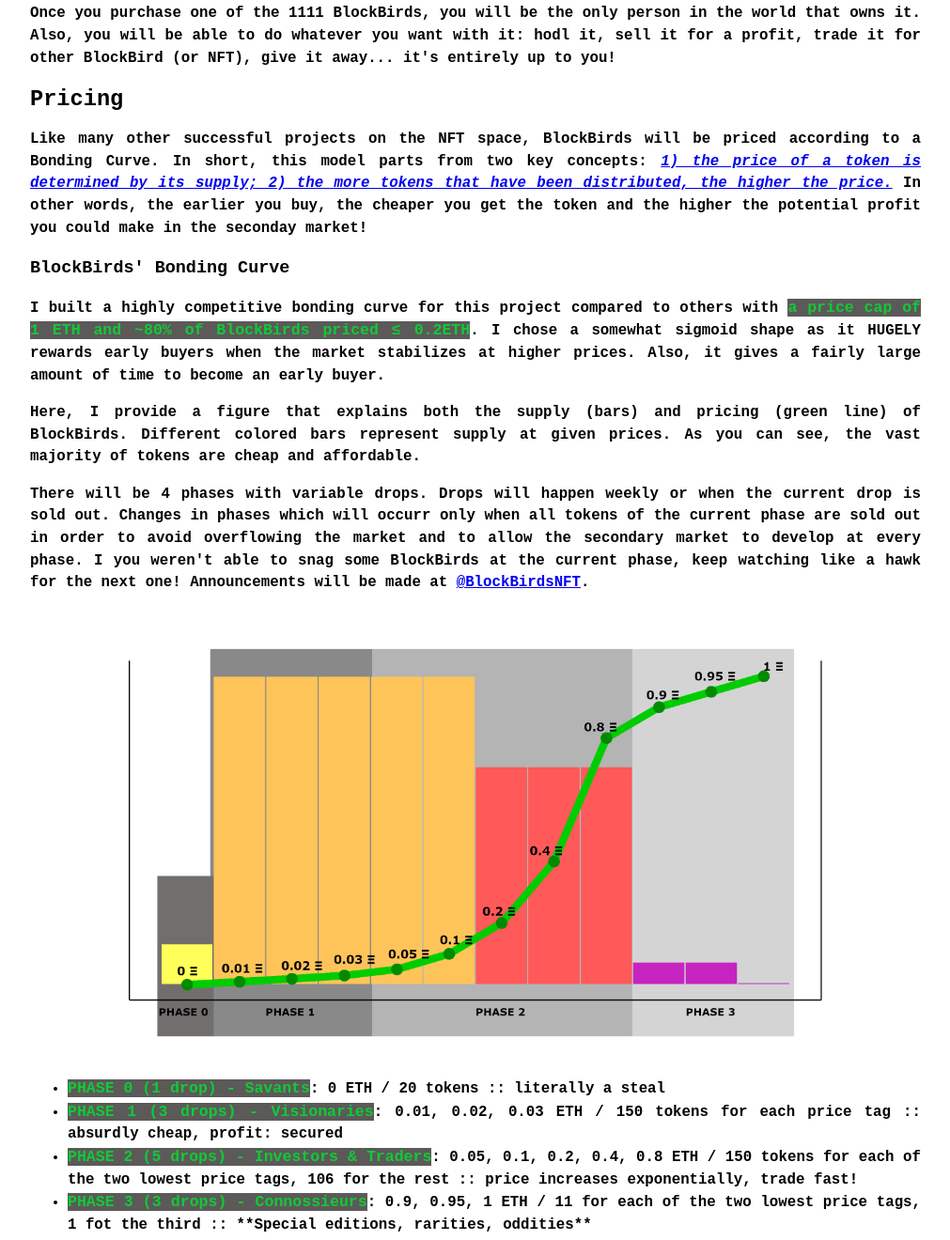
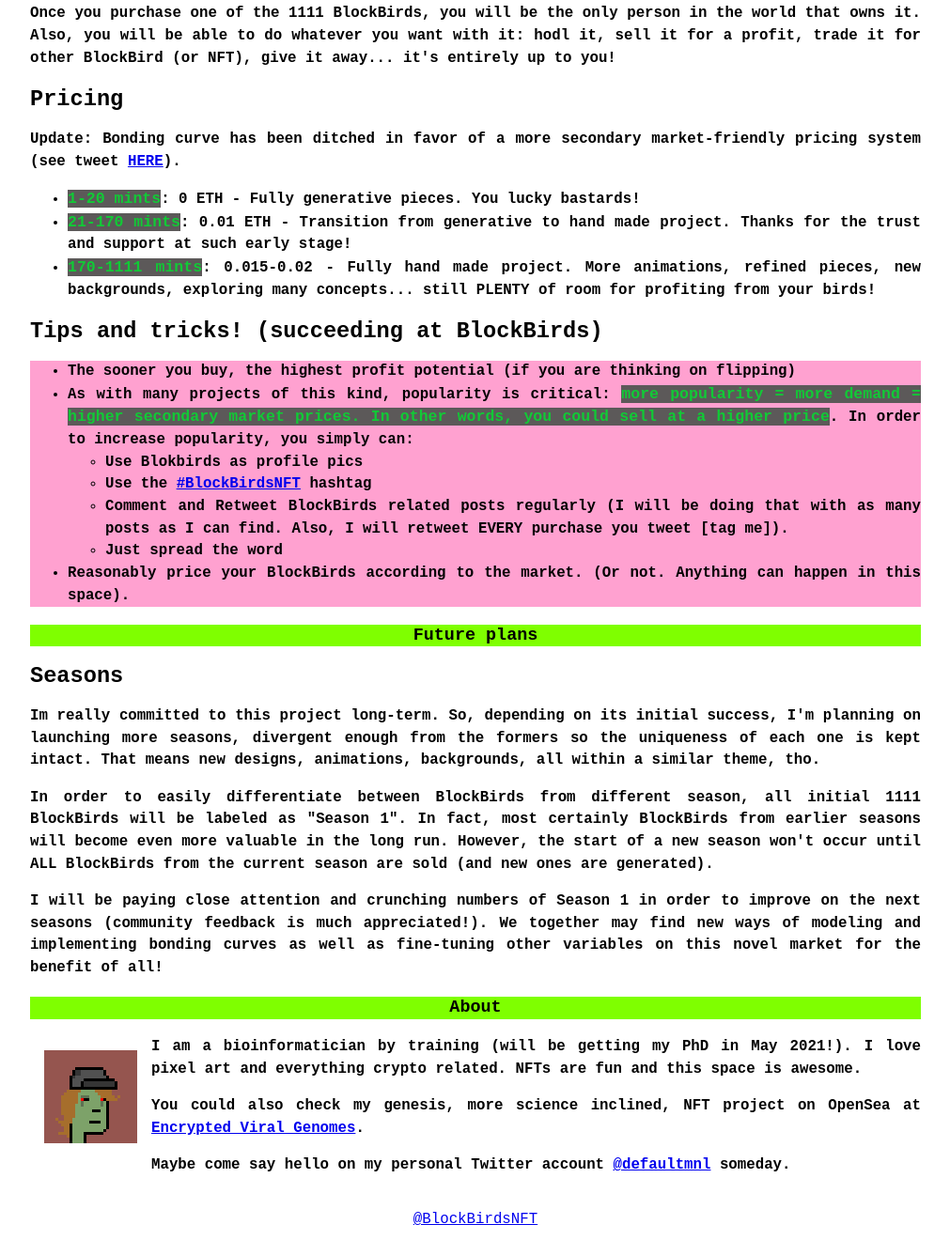
Before and after one commit to blockbirds/blockbirds.github.io, a plain HTML site: page index.html in a window 1280 px wide. Shown: the part 2909-4229 px from the top of the page at 94% size, without its empty margins (134-1145 px from the left). Drawn offline with Linux system fonts and the light colour scheme; a script that the page names is missing.

Commit message:
Update index.html

```diff
--- a/index.html
+++ b/index.html
@@ -93,27 +93,14 @@
                     <p>Once you purchase one of the 1111 BlockBirds, you will be the only person in the world that owns it.
                         Also, you will be able to do whatever you want with it: hodl it, sell it for a profit, trade it for other BlockBird (or NFT), give it away... it's entirely up to you!</p>
                     <h2>Pricing</h2>
-                    <p>Like many other successful projects on the NFT space, BlockBirds will be priced according to a Bonding Curve.
-                        In short, this model parts from two key concepts: <cite><a href="https://medium.com/linum-labs/intro-to-bonding-curves-and-shapes-bf326bc4e11a">1) the price of a token is determined by its supply; 2) the more tokens that have been distributed, the higher the price.</a></cite>
-                        In other words, the earlier you buy, the cheaper you get the token and the higher the potential profit you could make in the seconday market!</p>
-                    <h3>BlockBirds' Bonding Curve</h3>
-                    <p>I built a highly competitive bonding curve for this project compared to others with <span class='bigger'>a price cap of 1 ETH and ~80% of BlockBirds priced ≤ 0.2ETH</span>.
-                        I chose a somewhat sigmoid shape as it HUGELY rewards early buyers when the market stabilizes at higher prices.
-                        Also, it gives a fairly large amount of time to become an early buyer.</p>
-                    <p>Here, I provide a figure that explains both the supply (bars) and pricing (green line) of BlockBirds.
-                        Different colored bars represent supply at given prices. As you can see, the vast majority of tokens are cheap and affordable.</p>
-                    <p>There will be 4 phases with variable drops.
-                        Drops will happen weekly or when the current drop is sold out.
-                        Changes in phases which will occurr only when all tokens of the current phase are sold out in order to avoid overflowing the market and to allow the secondary market to develop at every phase.
-                        I you weren't able to snag some BlockBirds at the current phase, keep watching like a hawk for the next one! Announcements will be made at  <a href="https://twitter.com/BlockBirdsNFT">@BlockBirdsNFT</a>.
+                    <p>Update: Bonding curve has been ditched in favor of a more secondary market-friendly pricing system (see tweet <a href="https://twitter.com/BlockBirdsNFT/status/1419049332481794054">HERE</a>).
+                        <ul>
+                            <li><span class='bigger'>1-20 mints</span>: 0 ETH - Fully generative pieces. You lucky bastards!</li>
+                            <li><span class='bigger'>21-170 mints</span>: 0.01 ETH - Transition from generative to hand made project. Thanks for the trust and support at such early stage!</li>
+                            <li><span class='bigger'>170-1111 mints</span>: 0.015-0.02 - Fully hand made project. More animations, refined pieces, new backgrounds, exploring many concepts... still PLENTY of room for profiting from your birds!</li>
+                        </ul>
+
                     </p>
-                    <div class="images"><img id="tok"; src="images/BONDING_CURVE.png"/></div>
-                    <ul>
-                        <li><span class='bigger'>PHASE 0 (1 drop) -  Savants</span>: 0 ETH / 20 tokens :: literally a steal</li>
-                        <li><span class='bigger'>PHASE 1 (3 drops) -  Visionaries</span>: 0.01, 0.02, 0.03 ETH / 150 tokens for each price tag :: absurdly cheap, profit: secured</li>
-                        <li><span class='bigger'>PHASE 2 (5 drops) -  Investors & Traders</span>: 0.05, 0.1, 0.2, 0.4, 0.8 ETH / 150 tokens for each of the two lowest price tags, 106 for the rest :: price increases exponentially, trade fast!</li>
-                        <li><span class='bigger'>PHASE 3 (3 drops) -  Connossieurs</span>: 0.9, 0.95, 1 ETH / 11 for each of the two lowest price tags, 1 fot the third :: **Special editions, rarities, oddities**</li>
-                    </ul>
                     <h2>Tips and tricks! (succeeding at BlockBirds)</h2>
                     <ul class="lista">
                         <li>The sooner you buy, the highest profit potential (if you are thinking on flipping)</li>
```
